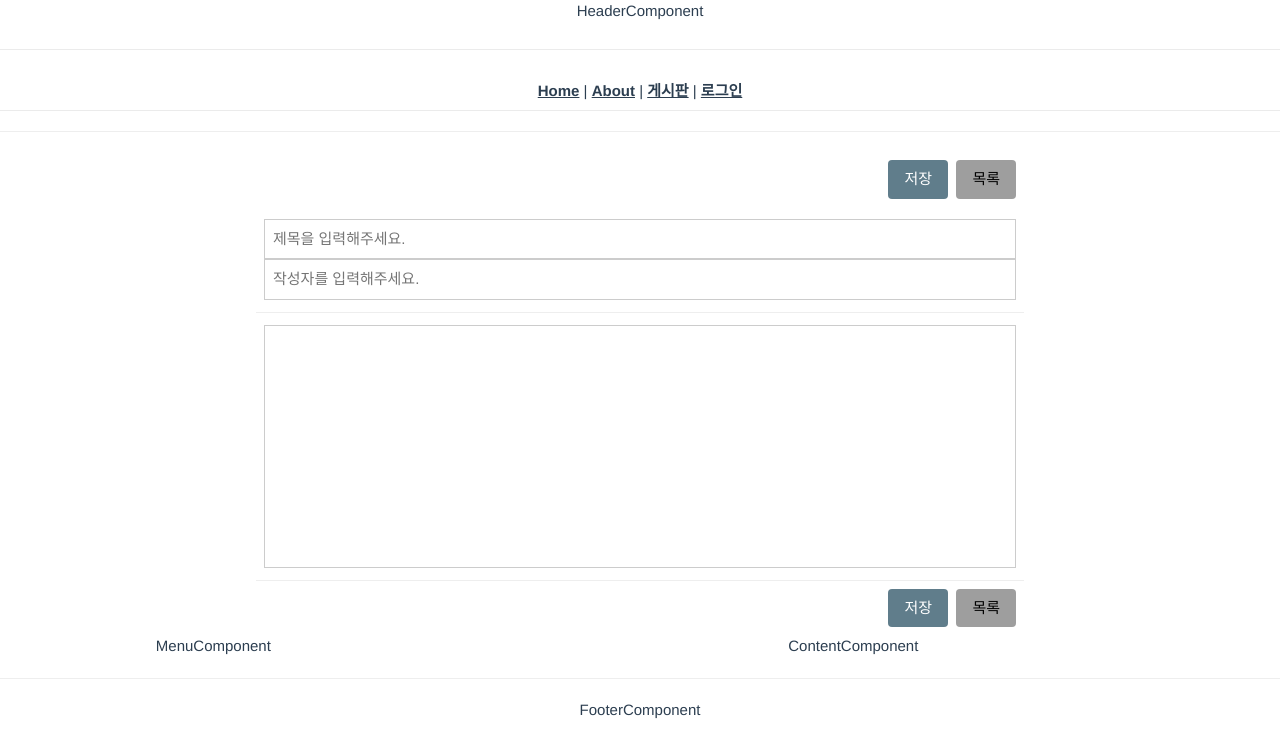
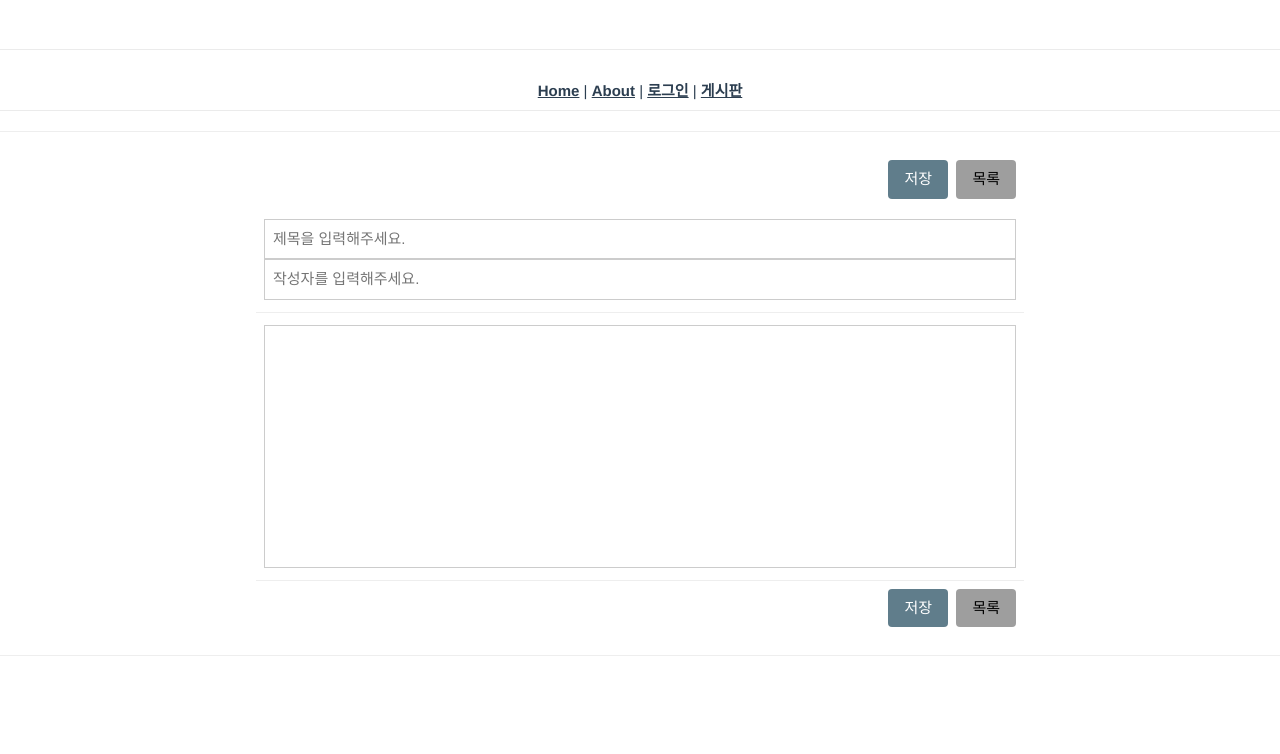
Before and after one commit to digeuthi/AssignFront, a Vue app: page /board/write in a window 1280 px wide. Shown: the top 754 px of the page. Built offline with nearby package versions, Linux system fonts and the light colour scheme.

Commit message:
menu, content, footer, header hide

```diff
--- a/src/components/ContentComponent.vue
+++ b/src/components/ContentComponent.vue
@@ -1,5 +1,5 @@
 <template>
-    <div> ContentComponent</div>
+    <div> </div>
 </template>
 
 <script>
--- a/src/components/FooterComponent.vue
+++ b/src/components/FooterComponent.vue
@@ -1,7 +1,7 @@
 <template>
     <hr/>
         <footer>
-            FooterComponent
+
         </footer>
 </template>
 
--- a/src/components/HeaderComponent.vue
+++ b/src/components/HeaderComponent.vue
@@ -1,11 +1,12 @@
 <template>
-    <div> HeaderComponent</div>
+    <div> </div>
     <header>
     <div id="nav">
       <router-link to="/">Home</router-link> |
       <router-link to="/about">About</router-link> |
-      <router-link to="/board/list">게시판</router-link> |
-      <router-link to="/login">로그인</router-link>
+      <router-link to="/login">로그인</router-link> |
+      <router-link to="/board/list">게시판</router-link>
+
     </div>
   </header>
   <hr/>
--- a/src/components/MenuComponent.vue
+++ b/src/components/MenuComponent.vue
@@ -1,5 +1,5 @@
 <template>
-    <div> MenuComponent</div>
+    <div> </div>
 </template>
 
 <script>
```
